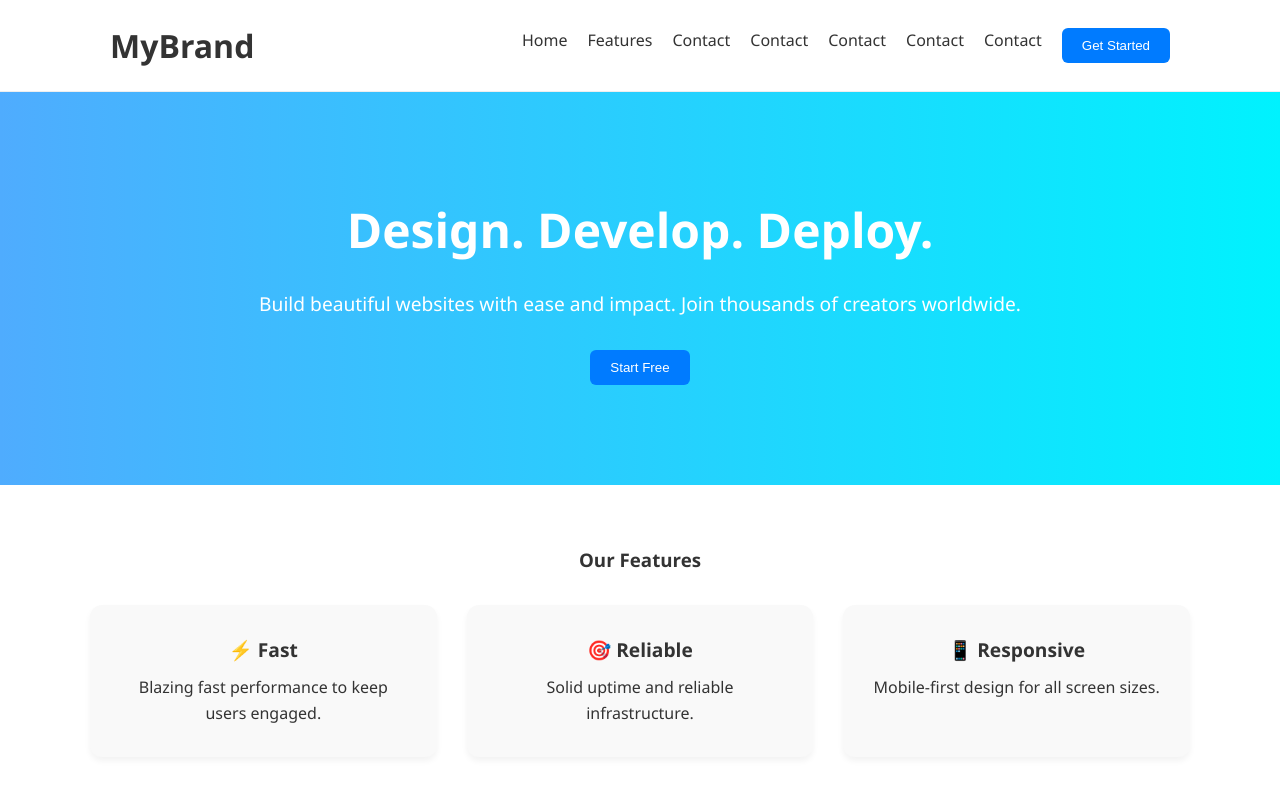
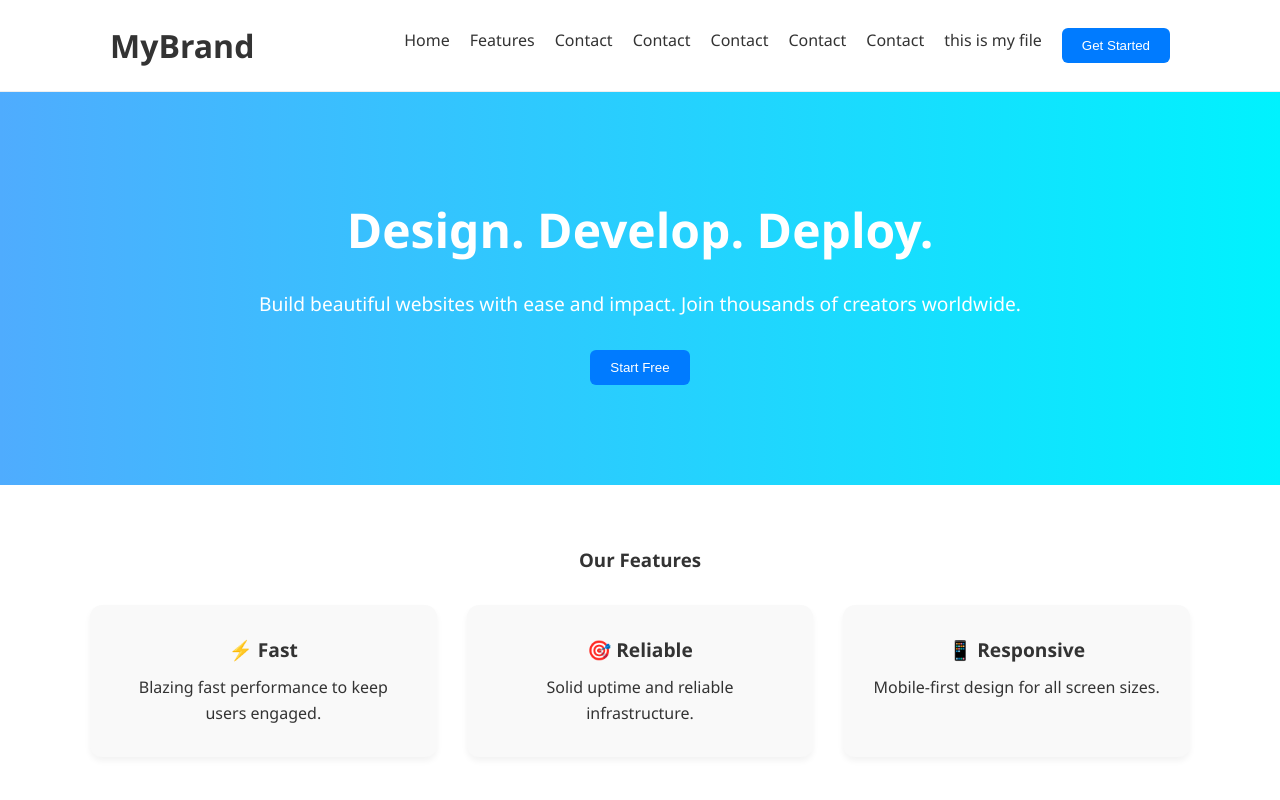
Before and after one commit to msaikumarr/sample, a plain HTML site: page index.html in a window 1280 px wide. Shown: the top 800 px of the page. Drawn offline with Linux system fonts and the light colour scheme.

Commit message:
my update

```diff
--- a/index.html
+++ b/index.html
@@ -19,6 +19,7 @@
         <a href="#">Contact</a>
         <a href="#">Contact</a>
         <a href="#">Contact</a>
+        <p>this is my file</p>
 
         <button class="cta-button">Get Started</button>
       </nav>
```
